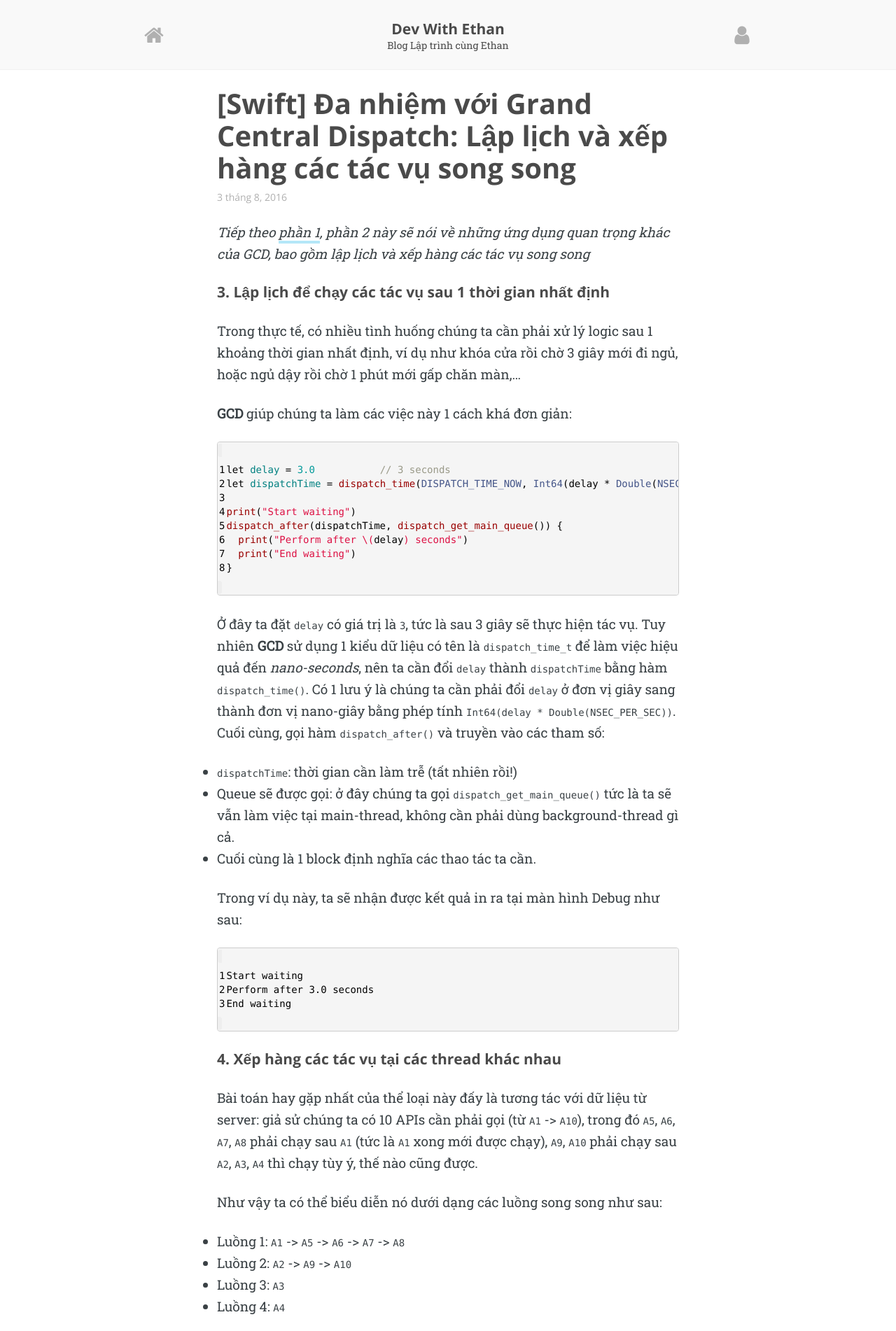
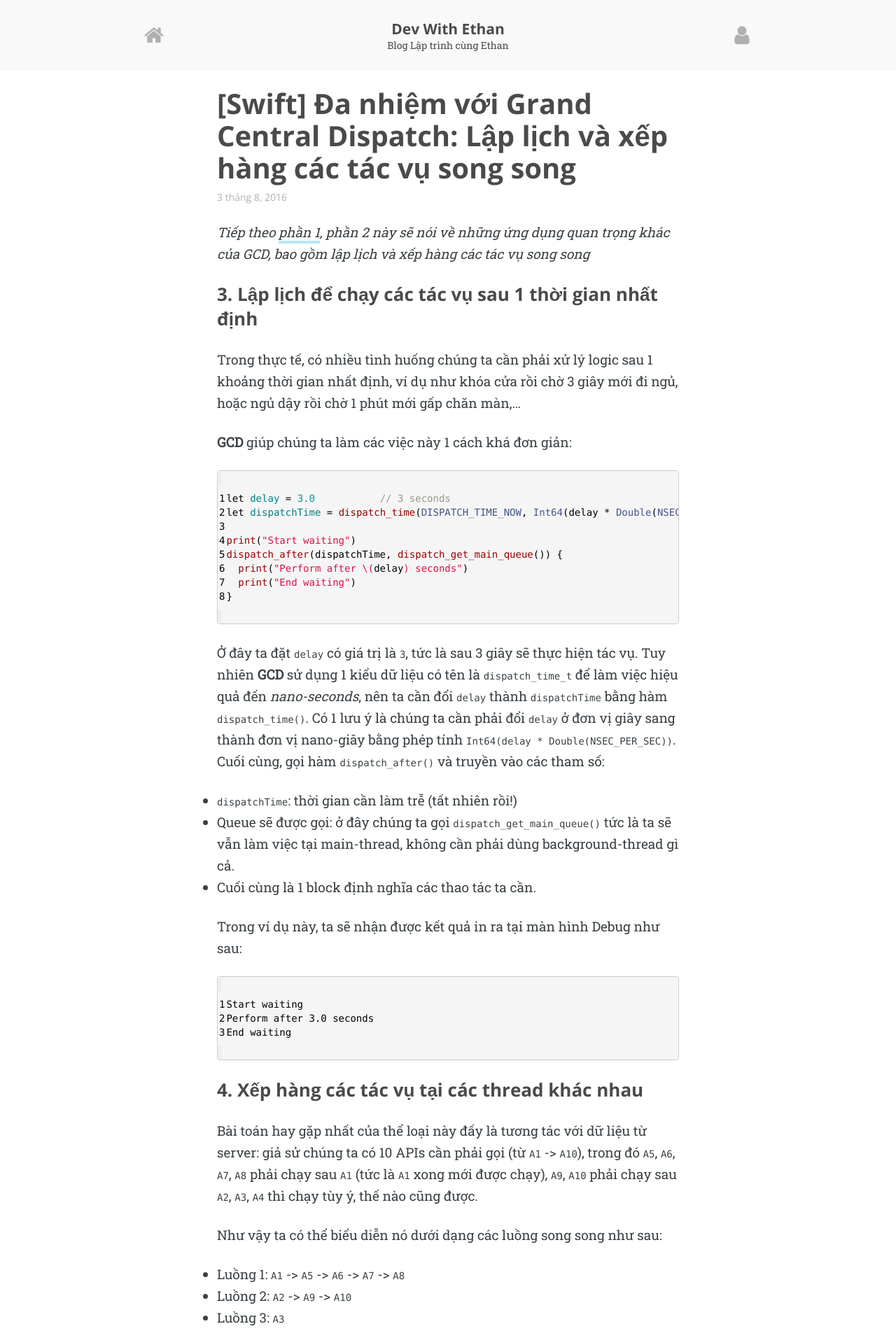
Before and after one commit to ethan605/dev-with-ethan, a Jekyll site: the page built from _posts/2016-08-03-swift-gcd-2.md, in a window 1280 px wide. Shown: the top 1902 px of the page at 70% size. Built offline with Jekyll 4.4.1, drawn with Linux system fonts in a browser that asks for light colours; nearby versions of some CDN libraries; comment, search, counter and statistics services are not loaded.

````diff
--- a/_posts/2016-08-03-swift-gcd-2.md
+++ b/_posts/2016-08-03-swift-gcd-2.md
@@ -10,7 +10,7 @@ comments: true
 
 *Tiếp theo [phần 1]({% post_url 2016-08-01-swift-gcd-1%}), phần 2 này sẽ nói về những ứng dụng quan trọng khác của GCD, bao gồm lập lịch và xếp hàng các tác vụ song song*
 
-### 3. Lập lịch để chạy các tác vụ sau 1 thời gian nhất định ###
+## 3. Lập lịch để chạy các tác vụ sau 1 thời gian nhất định ##
 
 Trong thực tế, có nhiều tình huống chúng ta cần phải xử lý logic sau 1 khoảng thời gian nhất định, ví dụ như khóa cửa rồi chờ 3 giây mới đi ngủ, hoặc ngủ dậy rồi chờ 1 phút mới gấp chăn màn,...
 
@@ -41,7 +41,7 @@ Perform after 3.0 seconds
 End waiting
 ```
 
-### 4. Xếp hàng các tác vụ tại các thread khác nhau ###
+## 4. Xếp hàng các tác vụ tại các thread khác nhau ##
 
 Bài toán hay gặp nhất của thể loại này đấy là tương tác với dữ liệu từ server: giả sử chúng ta có 10 APIs cần phải gọi (từ `A1` -> `A10`), trong đó `A5`, `A6`, `A7`, `A8` phải chạy sau `A1` (tức là `A1` xong mới được chạy), `A9`, `A10` phải chạy sau `A2`, `A3`, `A4` thì chạy tùy ý, thế nào cũng được.
 
--- a/instant_artcles.xml
+++ b/instant_artcles.xml
@@ -14,7 +14,7 @@ layout: null
     <author>
       <name>{{ site.author.name }}</name>
     </author>
-    {% for post in site.posts limit:10 %}
+    {% for post in site.posts %}
       <item>
         <title>{{ post.title | xml_escape }}</title>
         <link>{{ post.url | prepend: site.baseurl | prepend: site.url }}</link>
--- a/instant_articles.dev.xml
+++ b/instant_articles.dev.xml
@@ -14,7 +14,7 @@ layout: null
     <author>
       <name>{{ site.author.name }}</name>
     </author>
-    {% for post in site.posts limit:10 %}
+    {% for post in site.posts %}
       <item>
         <title>{{ post.title | xml_escape }}</title>
         <link>{{ post.url | prepend: site.baseurl | prepend: site.url }}</link>
````
